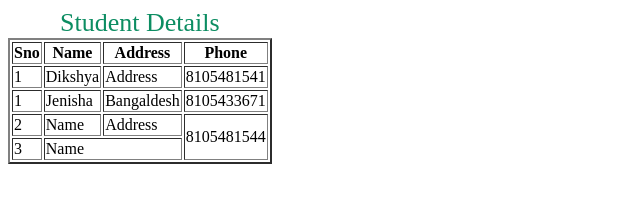
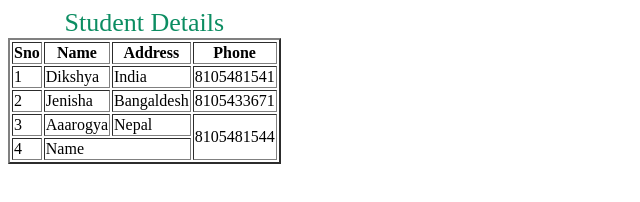
Before and after one commit to DikshyaSingh/Web_Development, a plain HTML site: page basic/Table/table.html in a window 1280 px wide. Shown: the whole page, without its empty margins (0-640 px from the left). Drawn offline with Linux system fonts and the light colour scheme.

Commit message:
final commit

```diff
--- a/basic/Table/table.html
+++ b/basic/Table/table.html
@@ -18,23 +18,23 @@
         <tr>
             <td>1</td>
             <td>Dikshya</td>
-            <td>Address</td>
+            <td>India</td>
             <td>8105481541</td>
         </tr>
         <tr>
-            <td>1</td>
+            <td>2</td>
             <td>Jenisha</td>
             <td>Bangaldesh</td>
             <td>8105433671</td>
         </tr>
         <tr>
-            <td>2</td>
-            <td>Name</td>
-            <td>Address</td>
+            <td>3</td>
+            <td>Aaarogya</td>
+            <td>Nepal</td>
             <td rowspan="2">8105481544</td>
         </tr>
         <tr>
-            <td>3</td>
+            <td>4</td>
             <td colspan="2">Name</td>
 
         </tr>
```
Also changed, not shown: basic/id and classes/index.html (added, +15 -0 lines), basic/sample/index.html (+2 -2 lines).
